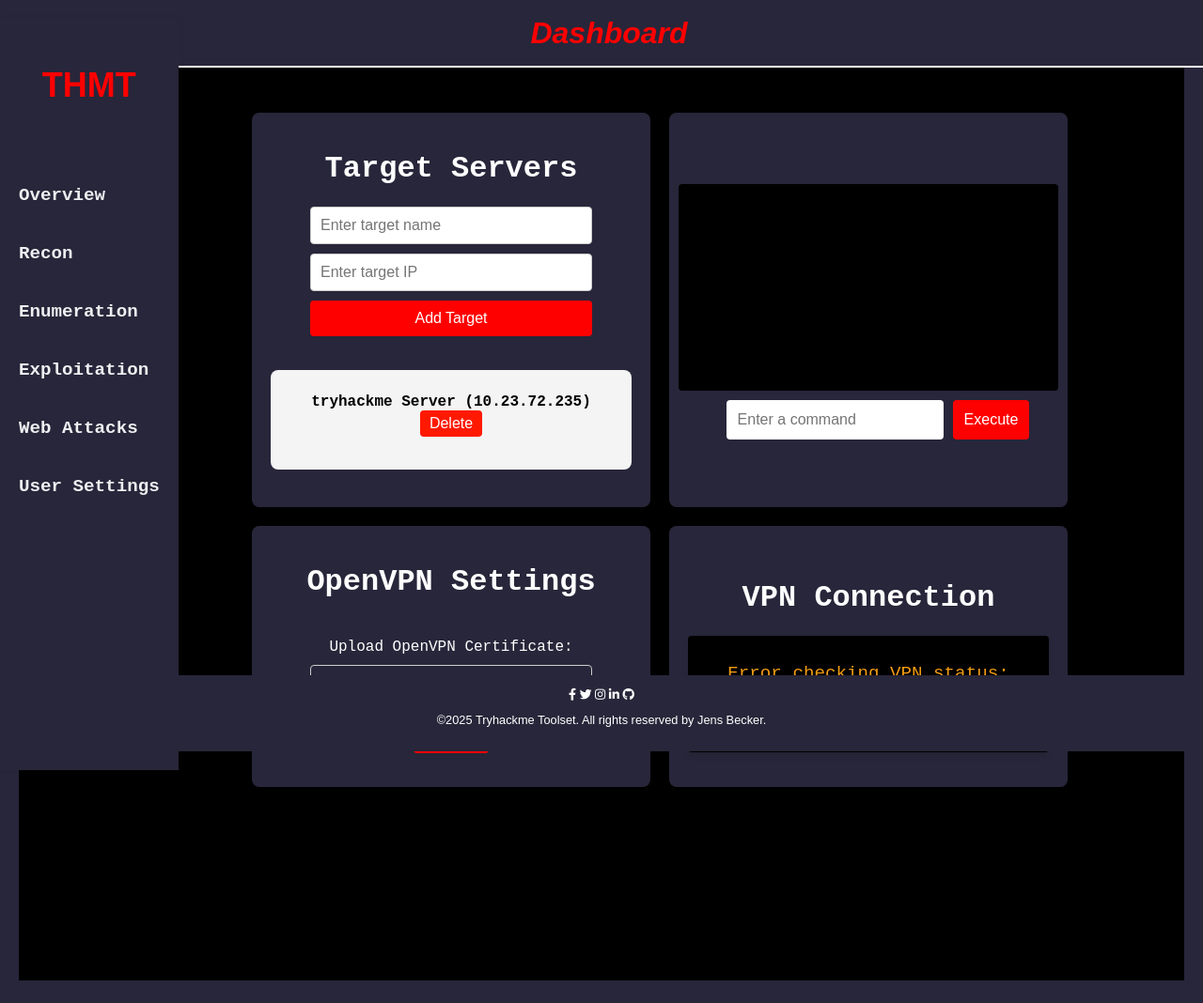
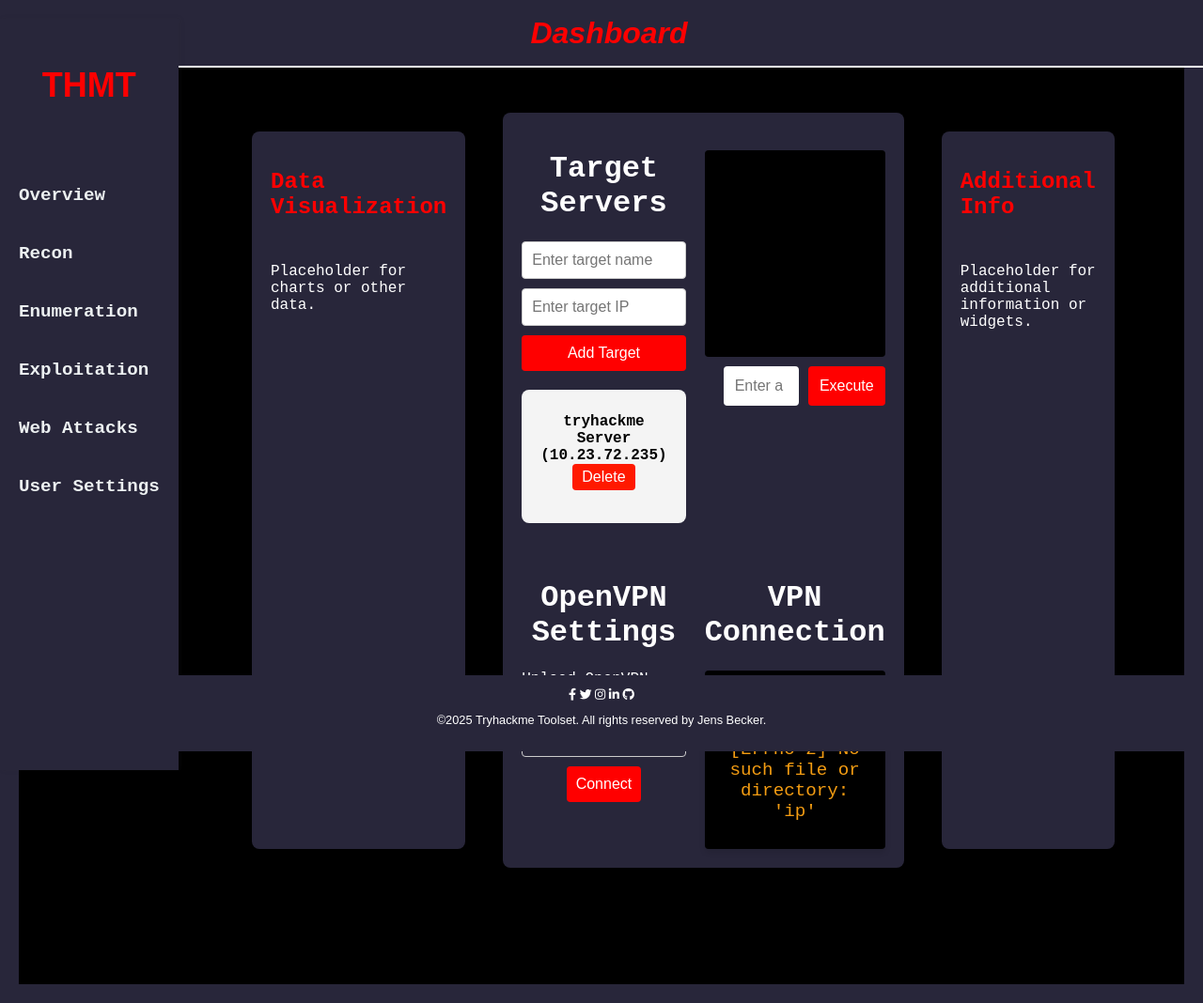
Before and after one commit to jensbecker-dev/THMT, a Flask app: page / in a window 1280 px wide. Shown: the whole page at 94% size. Before the commit the page ends 1044 px from the top, so only its background shows below. Run offline with Flask 3, Linux system fonts and the light colour scheme; a user stored in the database is signed in; data comes from the database, SQL or seed files in the repository; both versions use the stored data as it was after the commit.

Commit message:
updated README

```diff
--- a/backend/static/styles.css
+++ b/backend/static/styles.css
@@ -242,9 +242,8 @@
     background-color: black;
     padding-top: 20px;
     padding-bottom: 20px;
-    columns: 1;
     row-gap: 20px;
-    column-gap: 20px;
+    column-gap: 40px;
     font-family: 'Courier New', Courier, monospace;
     padding-left: 20%;
     padding-right: 10%;
@@ -278,25 +277,92 @@
 /* Dashboard Grid Layout */
 .dashboard-grid {
     display: grid;
-    grid-template-columns: 1fr 1fr; /* Two columns */
-    grid-template-rows: 1fr 1fr 1fr;
+    grid-template-columns: 2fr 1fr; /* Two columns */
+    grid-template-rows: 1fr 2fr 1fr;
     gap: 20px;                     /* Space between grid items */
-    height: 100vh;                 /* Full viewport height */
+    height: auto;                 /* Full viewport height */
+    width: auto;
+    padding: auto;
     box-sizing: border-box;
 }
 
-/* Individual Dashboard Sections */
-.dashboard-section {
+* Dashboard Container */
+.dashboard-container {
+    display: grid;
+    gap: 10px;
+    height: auto;
+    width: auto;
+    padding: 10px
+}
+
+/* Side Panels */
+.side-panel {
     background-color: #28263a;
     color: #ffffff;
+    padding: 20px;
+    margin: 20px auto;
+    max-width: 300px;
     border-radius: 8px;
+    box-shadow: 0 4px 6px rgba(0, 0, 0, 0.1);
+    height: auto;
+    width: 200%;
+}
+
+.left-panel {
+    grid-column: 1 / 2; /* Left side */
+}
+
+.right-panel {
+    grid-column: 2 / 3; /* Right side */
+    width: 100%;
+}
+
+/* Main Dashboard Grid */
+.dashboard-grid {
+    grid-column: 3; /* Right side */
+}
+
+/* Side Panels */
+.side-panel {
+    width: 200px;
+    background-color: #28263a;
+    color: #ffffff;
     padding: 20px;
+    border-radius: 8px;
     box-shadow: 0 4px 6px rgba(0, 0, 0, 0.1);
     display: flex;
     flex-direction: column;
-    justify-content: center;
-    align-items: center;
-    text-align: center;
+    gap: 10px;
+}
+
+.left-panel {
+    float: left;
+    margin-right: 20px;
+}
+
+.right-panel {
+    float: right;
+    margin-left: 20px;
+}
+
+/* Main Dashboard Grid */
+.dashboard-container {
+    display: flex;
+    flex-direction: row;
+    justify-content: space-between;
+    gap: 20px;
+}
+
+.dashboard-grid {
+    flex-grow: 1;
+    display: grid;
+    grid-template-columns: 1fr 1fr; /* Two columns */
+    grid-template-rows: auto; /* Adjust rows automatically */
+    gap: 20px;
+    padding: 20px;
+    background-color: #28263a;
+    border-radius: 8px;
+    box-shadow: 0 4px 6px rgba(0, 0, 0, 0.1);
 }
 
 /* Section Titles */
@@ -510,6 +576,7 @@
     align-items: left; /* Align items vertically */
     justify-items: left;
     margin-top: 10px;
+    width: 100%;
 }
 
 #terminal-form label {
@@ -552,7 +619,7 @@
     border-color: #ffffff;
     border: 2px;
     max-height: 200px;
-    width: 100%;
+    width: 90%;
     height: 150%;
     overflow-y: auto;
     font-family: monospace;
--- a/backend/templates/index.html
+++ b/backend/templates/index.html
@@ -77,8 +77,16 @@
                 </ul>
             </aside>
             <div class="content">
+                <div class="dashboard-container">
+
+                    <!-- Left Panel -->
+                    <div class="side-panel left-panel">
+                        <h2>Data Visualization</h2>
+                        <p>Placeholder for charts or other data.</p>
+                    </div>
+
+                    <!-- Main Dashboard Grid -->
                     <div class="dashboard-grid">
-
                         <!-- Section 1 -->
                         <div class="dashboard-section" id="section-1">
                             <h1>Target Servers</h1>
@@ -128,6 +136,13 @@
                             </button>
                         </div>
                     </div>
+
+                    <!-- Right Panel -->
+                    <div class="side-panel right-panel">
+                        <h2>Additional Info</h2>
+                        <p>Placeholder for additional information or widgets.</p>
+                    </div>
+                </div>
             </div>
             <footer>
                 <div class="social-media">
```
Also changed, not shown: backend/instance/app.db, image-2.png. Lines whose indentation alone changed are shown as unchanged.
